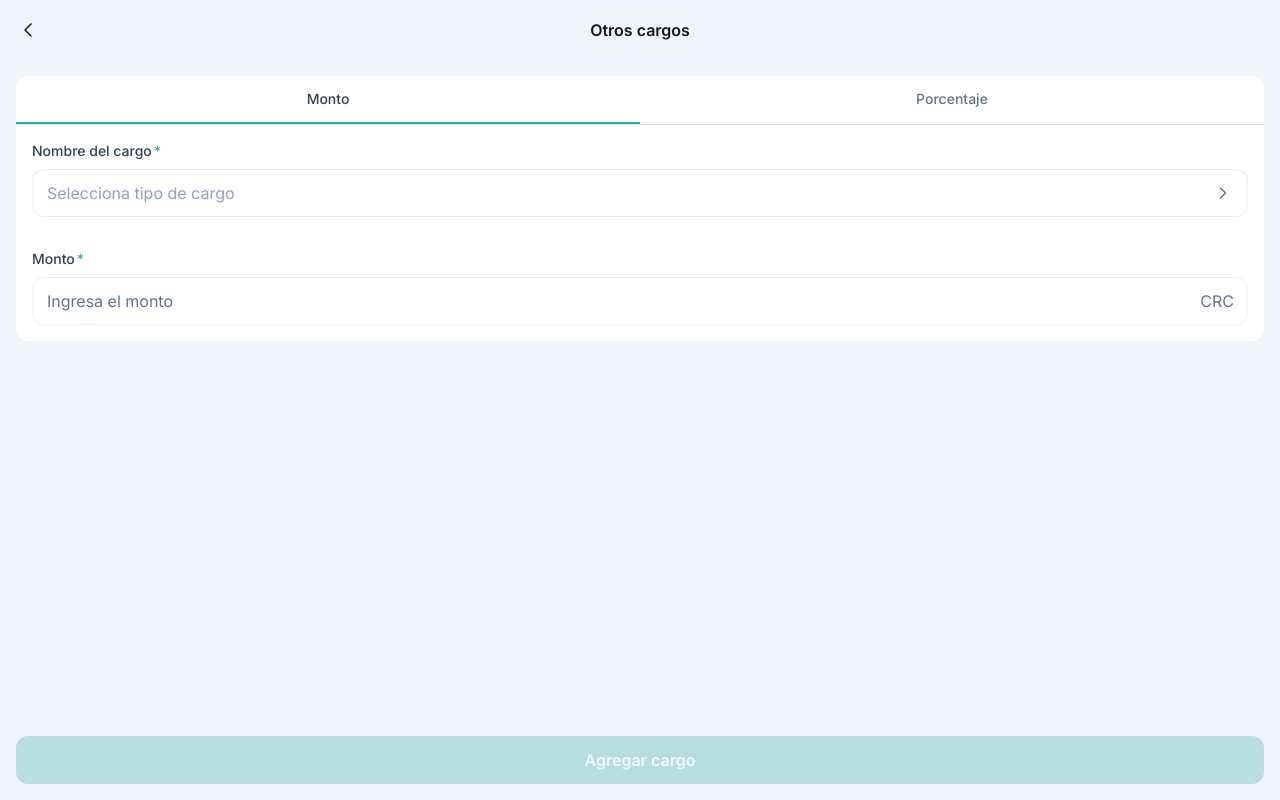
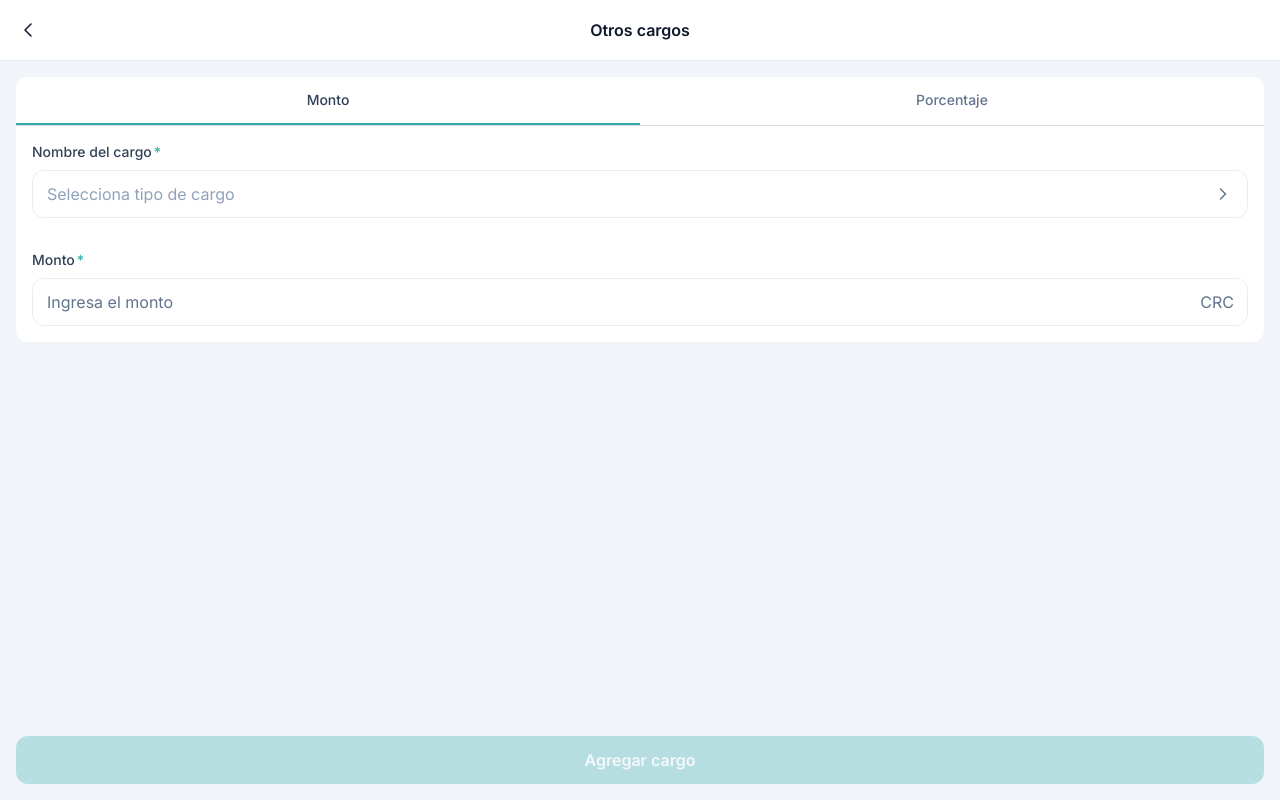
Before and after one commit to juan-bermeo-alegra/Invoice-CRI-4.4-IT2, a React (Vite) app: page /more-charges in a window 1280 px wide. Built offline with nearby package versions, Linux system fonts and the light colour scheme.

Commit message:
header-fixed

```diff
--- a/src/components/BillDetail.tsx
+++ b/src/components/BillDetail.tsx
@@ -336,9 +336,6 @@ function BillDetail() {
       </div>
 
       {/* Home Indicator */}
-      <div className="h-[34px] flex items-center justify-center shrink-0">
-        <div className="w-36 h-1.5 bg-slate-700 rounded-full"></div>
-      </div>
     </div>
   );
 }
--- a/src/components/MoreCharges.tsx
+++ b/src/components/MoreCharges.tsx
@@ -163,7 +163,7 @@ function MoreCharges({ availableProducts: propsProducts }: MoreChargesProps) {
   return (
     <div className="min-h-screen bg-slate-100 w-full flex flex-col">
       {/* Header */}
-      <div className="shrink-0">
+      <div className="bg-white border-b border-slate-200 shrink-0">
         <div className="flex items-center justify-center px-4 h-[60px] relative">
           <button
             onClick={() => navigate(-1)}
```
